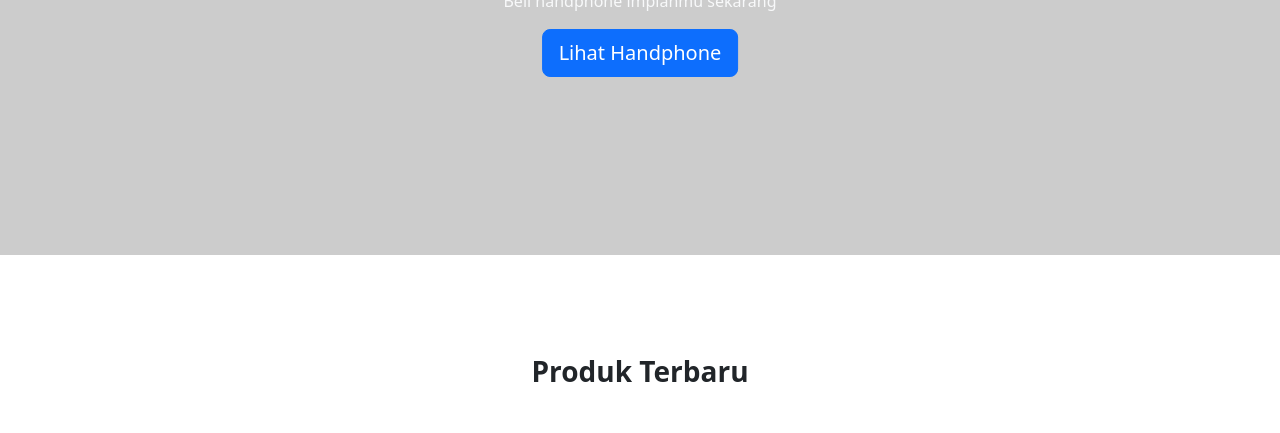
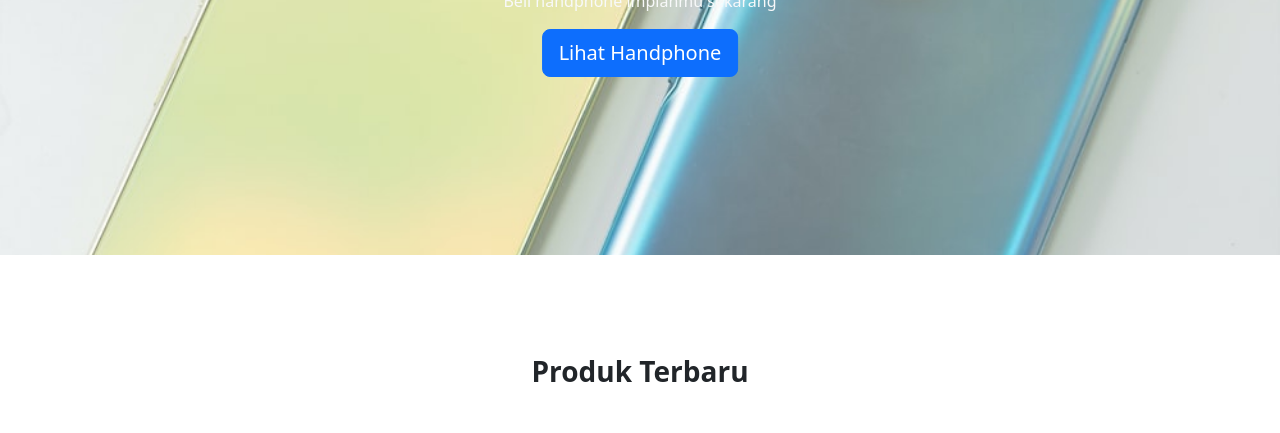
Before and after one commit to exsyes/phone-pages, a plain HTML site: page index.html in a window 1280 px wide. Shown: the part 245-678 px from the top of the page. Drawn offline with nearby package versions, Linux system fonts and the light colour scheme; the site is published under a folder, as on GitHub Pages, so addresses that start at the root find nothing; grey boxes are pictures that could not be loaded.

Commit message:
Update index.html

```diff
--- a/index.html
+++ b/index.html
@@ -12,7 +12,7 @@
 			/* Custom CSS */
 
 			.hero-image {
-				background-image: url("/img/phones.jpg");
+				background-image: url("img/phones.jpg");
 				background-color: #cccccc;
 				height: 500px;
 				background-position: center;
```
